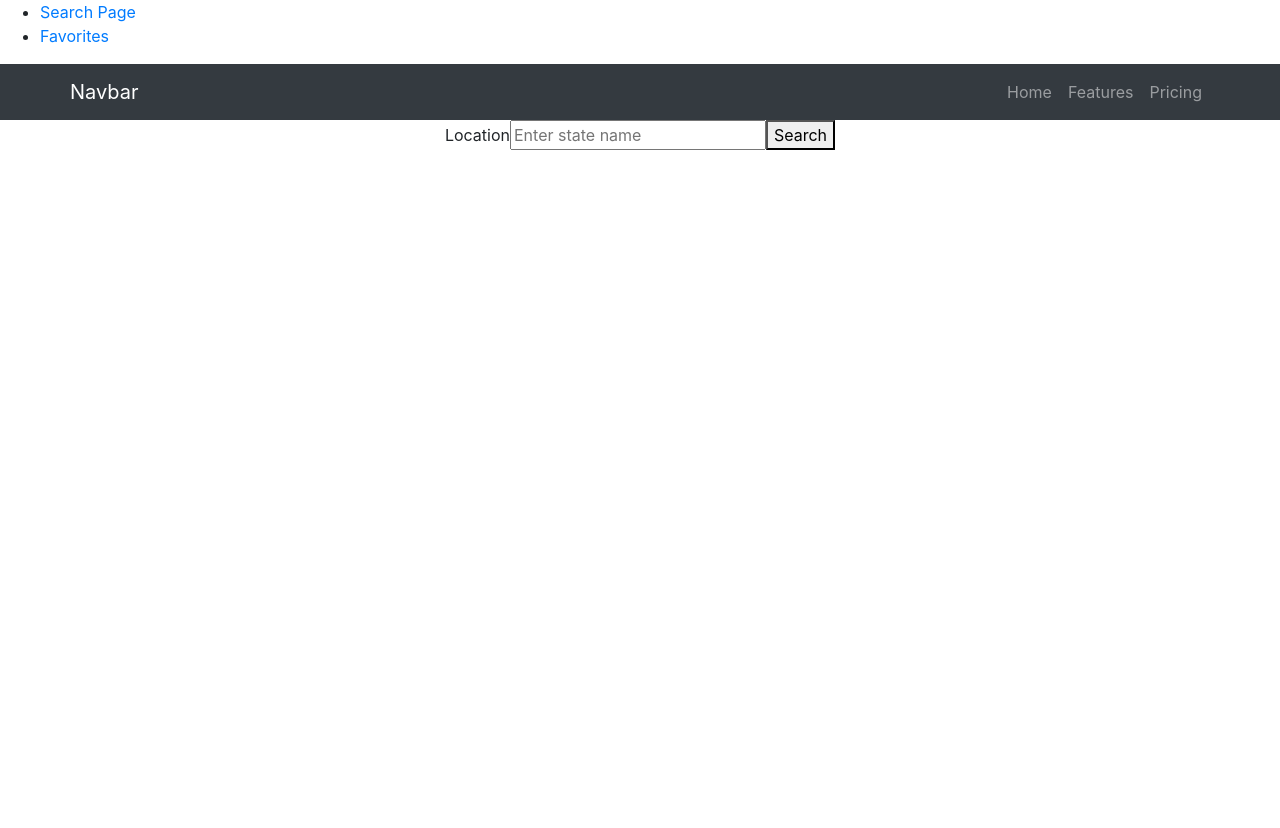
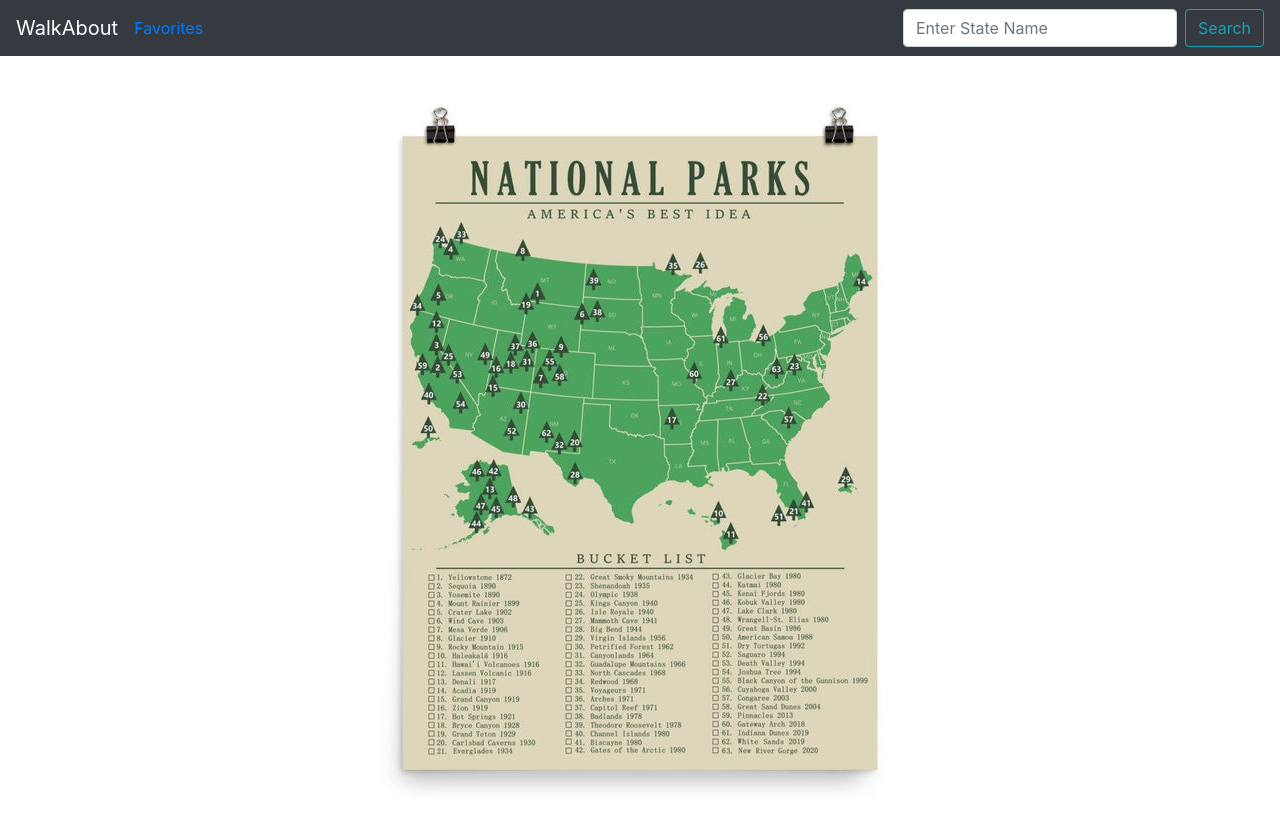
Before and after one commit to jgrillo36/Walkabout, a React (Create React App) app: page / in a window 1280 px wide. Shown: the top 828 px of the page. Before the commit the page ends 800 px from the top, so only its background shows below. Built offline with nearby package versions, Linux system fonts and the light colour scheme.

Commit message:
Fixed Nav bar and routing.

```diff
--- a/src/App.js
+++ b/src/App.js
@@ -1,12 +1,12 @@
 import React from 'react';
 import './App.css';
-import Search from './components/Search'
+import BaseLayout from "./components/layouts/BaseLayout";
 
 
 function App() {
   return (
     <div className="App">
-      <Search />
+      <BaseLayout />
 
     </div>
   );
--- a/src/components/Park.jsx
+++ b/src/components/Park.jsx
@@ -28,25 +28,15 @@ export default function Park() {
 
 
     },[setPark])
-    console.log(park)
-
-
-
-
-
-
-
-
-
-
+    console.log(park[0])
 
 
     return (
         <div>
 
 
-            {/* <h1> {park[0].description} </h1> */}
-            <h2> Park location</h2>
+            <h1>Park name</h1>
+            <h2>Park Location</h2>
             <h2>Park decscription</h2>
             <h2>Webcam</h2>
 
--- a/src/components/Search.jsx
+++ b/src/components/Search.jsx
@@ -1,76 +1,33 @@
 import React, { Component } from 'react'
 import  Results from './Results'
 import Parks from './Favorites'
-import {Navbar,Nav,Button,Container} from 'react-bootstrap'
 
 
+const Search =(props) => {
 
 
+        return (
+          <div>
 
 
-
-
-export class Search extends Component {
-    state = {
-        parks: [],
-        stateCode: '',
-
-
+            {/* <form>
+              <label>
+                {" "}
+                Location
+                <input
+                  type="text"
+                  name="statName"
+                  placeholder="Enter state name"
+                  onChange={(e) => this._handleStateChange(e)}
+                ></input>
+              </label>
+              <button type="submit"> Search</button>
+            </form> */}
+                <img src="/images.jpeg" />
+            <Results parks={props.parks} />
+          </div>
+        );
     }
-
-     _handleStateChange = (event) => {
-
-
-      this.setState({
-          stateCode: event.target.value })
-    }
-     _handleSubmit = (e) =>{
-        e.preventDefault();
-        console.log('button is working')
-        fetch(`https://developer.nps.gov/api/v1/parks?stateCode=${this.state.stateCode}&api_key=9LM6ZhHeG6sKKnKjV5pzSRPS8b0DGfghndyl6m9a`)
-        .then(response => response.json())
-        .then(natParkData => {console.log(natParkData)
-        this.setState({
-             parks: natParkData.data
-        })})
-
-
-        // after fetch dispatch to redux
-    }
-    render() {
-        return (
-            <div>
-                 <Navbar bg="dark" variant="dark">
-    <Container>
-    <Navbar.Brand href="#home">Navbar</Navbar.Brand>
-    <Nav className="me-auto">
-      <Nav.Link href="#home">Home</Nav.Link>
-      <Nav.Link href="#features">Features</Nav.Link>
-      <Nav.Link href="#pricing">Pricing</Nav.Link>
-    </Nav>
-    </Container>
-  </Navbar>
-
-                 <form onSubmit = {(e) => this._handleSubmit(e)}>
-               <label> Location
-                    <input
-                    type = "text"
-                    name= "statName"
-                    placeholder = "Enter state name"
-                    onChange = {(e) => this._handleStateChange(e)} >
-
-                </input>
-                </label>
-                < button type= "submit"> Search
-                </button>
-            </form>
-                <Results parks={this.state.parks} />
-
-
-            </div>
-        )
-    }
-}
 
 export default Search
 
--- a/src/components/layouts/BaseLayout.js
+++ b/src/components/layouts/BaseLayout.js
@@ -1,19 +1,75 @@
-import React from 'react';
+import React, { Component } from 'react';
 import { Link } from 'react-router-dom';
+import { Navbar, Nav, Button, Form, FormControl, } from "react-bootstrap";
+import Favorites from "../Favorites";
+import { BrowserRouter as Router, Route, Switch } from "react-router-dom";
+import Park from "../Park";
+import Search from "../Search";
 
-const BaseLayout = (props) => {
-  return (
-    <>
+export class BaseLayout extends Component {
+  constructor(props) {
+    super(props);
+  }
+  state = {
+    parks: [],
+    stateCode: "",
+  };
+  _handleStateChange = (event) => {
+    this.setState({
+      stateCode: event.target.value,
+    });
+  };
+  _handleSubmit = (e) => {
+    e.preventDefault();
+    console.log("button is working");
+    fetch(
+      `https://developer.nps.gov/api/v1/parks?stateCode=${this.state.stateCode}&api_key=9LM6ZhHeG6sKKnKjV5pzSRPS8b0DGfghndyl6m9a`
+    )
+      .then((response) => response.json())
+      .then((natParkData) => {
+        console.log(natParkData);
+        this.setState({
+          parks: natParkData.data,
+        });
+      });
 
+    // after fetch dispatch to redux
+  };
 
-      <ul>
-        <li>
-          <Link to="/">Search Page</Link> <br /> </li>
-          <li>
-          <Link to="/favorites">Favorites</Link> <br /></li>
-       </ul>
-      {props.children}
-    </>
-  )
+  render(props) {
+    return (
+      <>
+        <Router>
+          <Navbar bg="dark" variant="dark">
+            <Navbar.Brand href="/">WalkAbout</Navbar.Brand>
+            <Nav className="mr-auto">
+              <Link to="/favorites">Favorites</Link>
+            </Nav>
+            <Form inline onSubmit={(e) => this._handleSubmit(e)}>
+              <FormControl
+                type="text"
+                placeholder="Enter State Name"
+                name="stateName"
+                onChange={(e) => this._handleStateChange(e)}
+                className="mr-sm-2"
+              />
+              <Button type="submit" variant="outline-info">
+                Search
+              </Button>
+            </Form>
+          </Navbar>
+          <Switch>
+            <Route exact path="/">
+              <Search parks={this.state.parks} />
+            </Route>
+            <Route path="/favorites">
+              <Favorites />
+            </Route>
+            <Route path="/Park/:parkcode" component={Park} />
+          </Switch>
+        </Router>
+      </>
+    );
+  }
 }
 export default BaseLayout;
--- a/src/index.js
+++ b/src/index.js
@@ -4,25 +4,16 @@ import ReactDOM from 'react-dom';
 import './index.css';
 import App from './App';
 import store from './redux/store'
-import BaseLayout from './components/layouts/BaseLayout';
-import Favorites from './components/Favorites'
-import { BrowserRouter as Router, Route, Switch } from 'react-router-dom'
+
+
 import 'bootstrap/dist/css/bootstrap.min.css';
-import Park from './components/Park';
+
 import './App.css';
 
 ReactDOM.render(
   <React.StrictMode>
     <Provider store={store}>
-      <Router>
-        <BaseLayout>
-          <Switch>
-            <Route exact path='/' component={App}/>
-            <Route path='/favorites' component={Favorites}/>
-            <Route path='/Park/:parkcode' component={Park}/>
-          </Switch>
-        </BaseLayout>
-      </Router>
+      <App />
     </Provider>
   </React.StrictMode>,
   document.getElementById('root')
```
Also changed, not shown: src/components/Home.jsx (added, +11 -0 lines), 1 other file (tests, documents, lock files or other folders).
